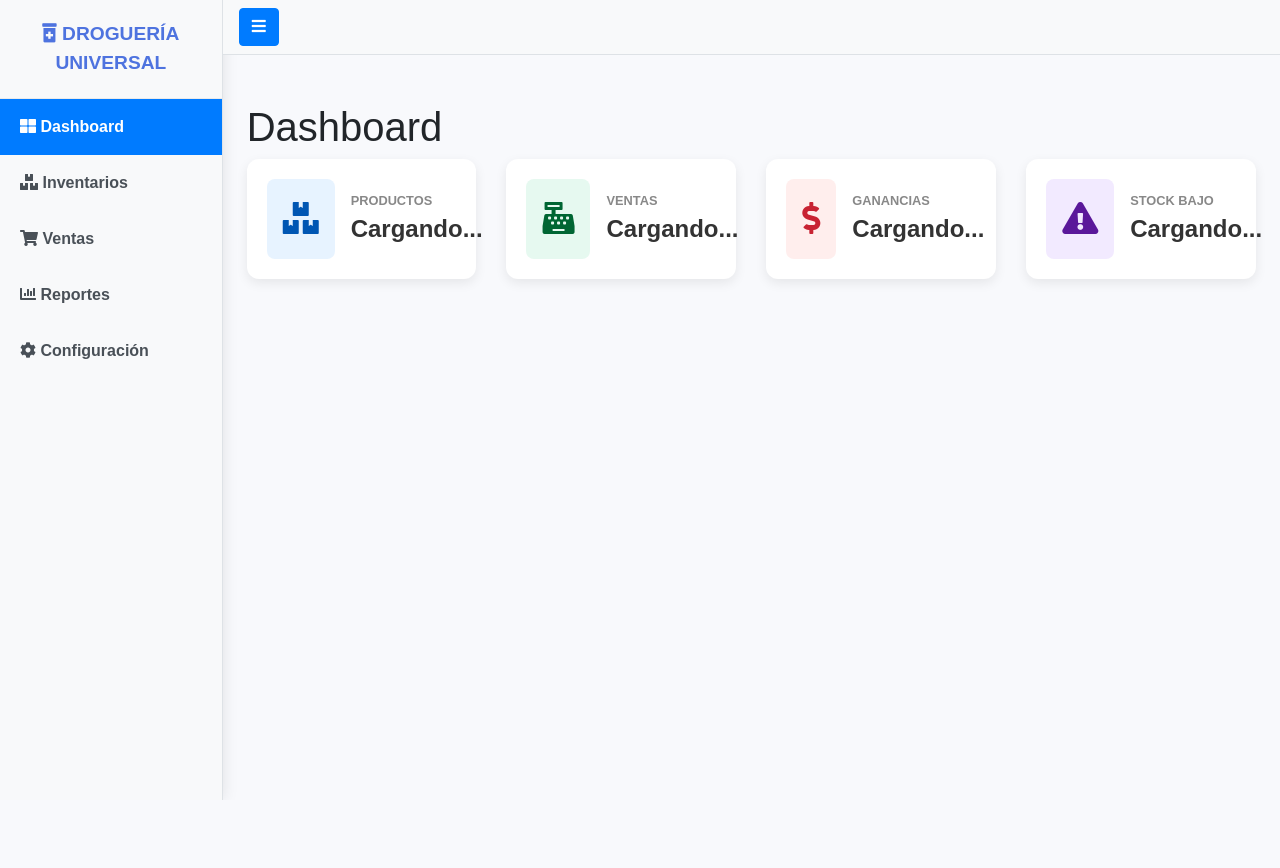
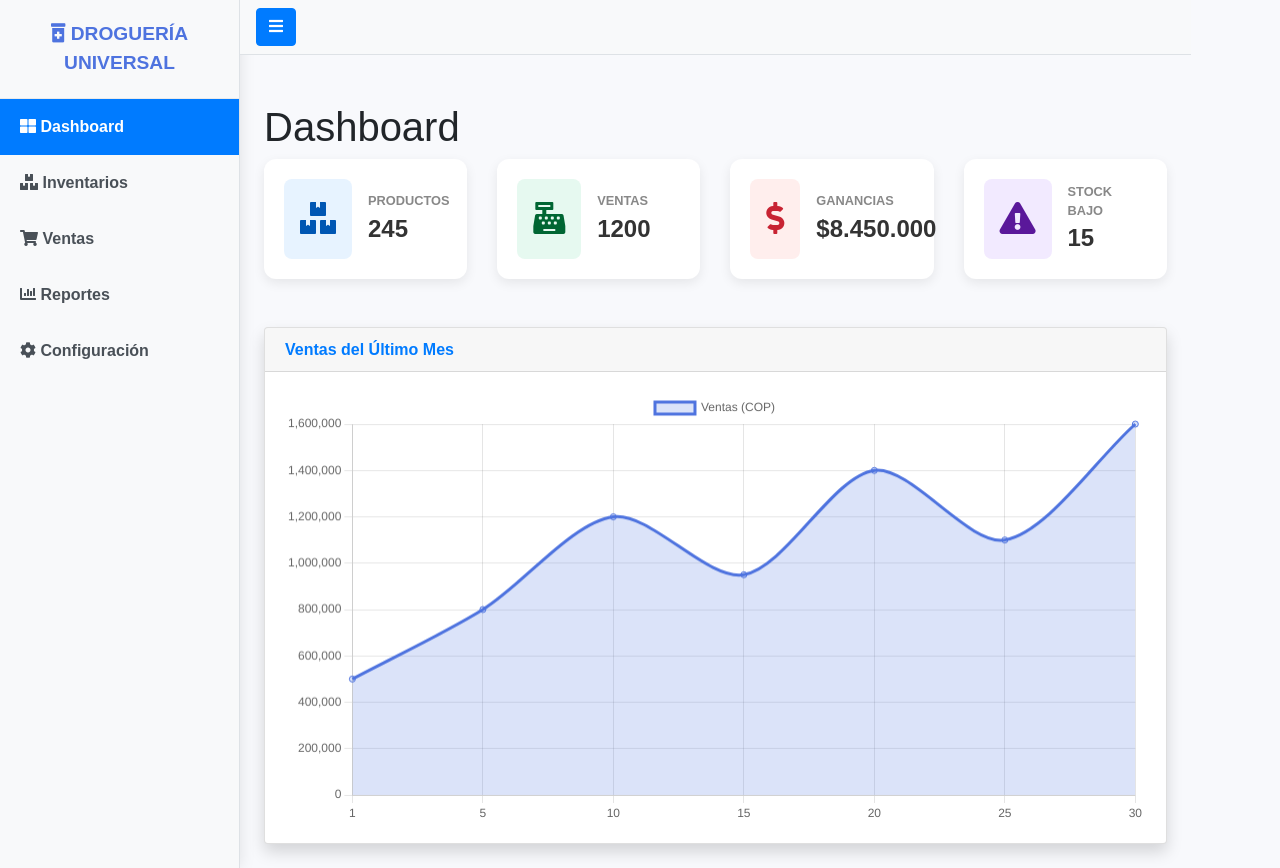
Before and after one commit to azprogramas-sudo/web, a plain HTML site: page index.html in a window 1280 px wide. Before the commit the page ends 800 px from the top, so only its background shows below. Drawn offline with nearby package versions, Linux system fonts and the light colour scheme.

Commit message:
Update index.html

```diff
--- a/index.html
+++ b/index.html
@@ -47,7 +47,7 @@
       </nav>
 
       <div class="container-fluid p-4">
-        <!-- Sección Dashboard -->
+        <!-- Dashboard -->
         <div id="tablero-principal" class="content-section">
           <h1 class="mt-4">Dashboard</h1>
           <div class="row">
@@ -56,7 +56,7 @@
                 <div class="stat-icon"><i class="fas fa-boxes"></i></div>
                 <div class="stat-info">
                   <div class="stat-label">Productos</div>
-                  <div class="stat-value">Cargando...</div>
+                  <div class="stat-value">245</div>
                 </div>
               </div>
             </div>
@@ -65,7 +65,7 @@
                 <div class="stat-icon"><i class="fas fa-cash-register"></i></div>
                 <div class="stat-info">
                   <div class="stat-label">Ventas</div>
-                  <div class="stat-value">Cargando...</div>
+                  <div class="stat-value">1200</div>
                 </div>
               </div>
             </div>
@@ -74,7 +74,7 @@
                 <div class="stat-icon"><i class="fas fa-dollar-sign"></i></div>
                 <div class="stat-info">
                   <div class="stat-label">Ganancias</div>
-                  <div class="stat-value">Cargando...</div>
+                  <div class="stat-value">$8.450.000</div>
                 </div>
               </div>
             </div>
@@ -83,35 +83,35 @@
                 <div class="stat-icon"><i class="fas fa-exclamation-triangle"></i></div>
                 <div class="stat-info">
                   <div class="stat-label">Stock Bajo</div>
-                  <div class="stat-value">Cargando...</div>
+                  <div class="stat-value">15</div>
                 </div>
               </div>
             </div>
           </div>
+
+          <!-- Gráfico de Ventas -->
+          <div class="card shadow mt-4">
+            <div class="card-header">
+              <h6 class="m-0 font-weight-bold text-primary">Ventas del Último Mes</h6>
+            </div>
+            <div class="card-body">
+              <canvas id="salesChart"></canvas>
+            </div>
+          </div>
         </div>
 
-        <!-- Sección Inventarios -->
+        <!-- Otras secciones -->
         <div id="inventarios" class="content-section d-none">
-          <h2 class="mb-4">Gestión de Inventario</h2>
-          <p>Aquí iría la tabla de productos.</p>
+          <h2>Gestión de Inventario</h2>
         </div>
-
-        <!-- Sección Ventas -->
         <div id="ventas" class="content-section d-none">
-          <h2 class="mb-4">Caja Registradora</h2>
-          <p>Aquí iría el módulo de ventas.</p>
+          <h2>Caja Registradora</h2>
         </div>
-
-        <!-- Sección Reportes -->
         <div id="reportes" class="content-section d-none">
-          <h2 class="mb-4">Reportes</h2>
-          <p>Visualiza métricas y gráficos.</p>
+          <h2>Reportes</h2>
         </div>
-
-        <!-- Sección Configuración -->
         <div id="configuracion" class="content-section d-none">
-          <h2 class="mb-4">Configuración del Sistema</h2>
-          <p>Ajusta opciones y preferencias.</p>
+          <h2>Configuración del Sistema</h2>
         </div>
       </div>
     </div>
@@ -120,9 +120,10 @@
   <!-- JS -->
   <script src="https://code.jquery.com/jquery-3.5.1.min.js"></script>
   <script src="https://cdn.jsdelivr.net/npm/bootstrap@4.5.2/dist/js/bootstrap.bundle.min.js"></script>
+  <script src="https://cdn.jsdelivr.net/npm/chart.js"></script>
 
   <script>
-    // Manejo de menú lateral
+    // Toggle sidebar
     $("#menu-toggle").click(function(e) {
       e.preventDefault();
       $("#wrapper").toggleClass("toggled");
@@ -137,6 +138,32 @@
       $(".content-section").addClass("d-none");
       $("#" + target).removeClass("d-none");
     });
+
+    // Gráfico de ejemplo
+    const ctx = document.getElementById('salesChart').getContext('2d');
+    new Chart(ctx, {
+      type: 'line',
+      data: {
+        labels: ['1', '5', '10', '15', '20', '25', '30'],
+        datasets: [{
+          label: 'Ventas (COP)',
+          data: [500000, 800000, 1200000, 950000, 1400000, 1100000, 1600000],
+          borderColor: '#4e73df',
+          backgroundColor: 'rgba(78, 115, 223, 0.2)',
+          tension: 0.3,
+          fill: true,
+        }]
+      },
+      options: {
+        responsive: true,
+        plugins: {
+          legend: { display: true }
+        },
+        scales: {
+          y: { beginAtZero: true }
+        }
+      }
+    });
   </script>
 </body>
 </html>
```
